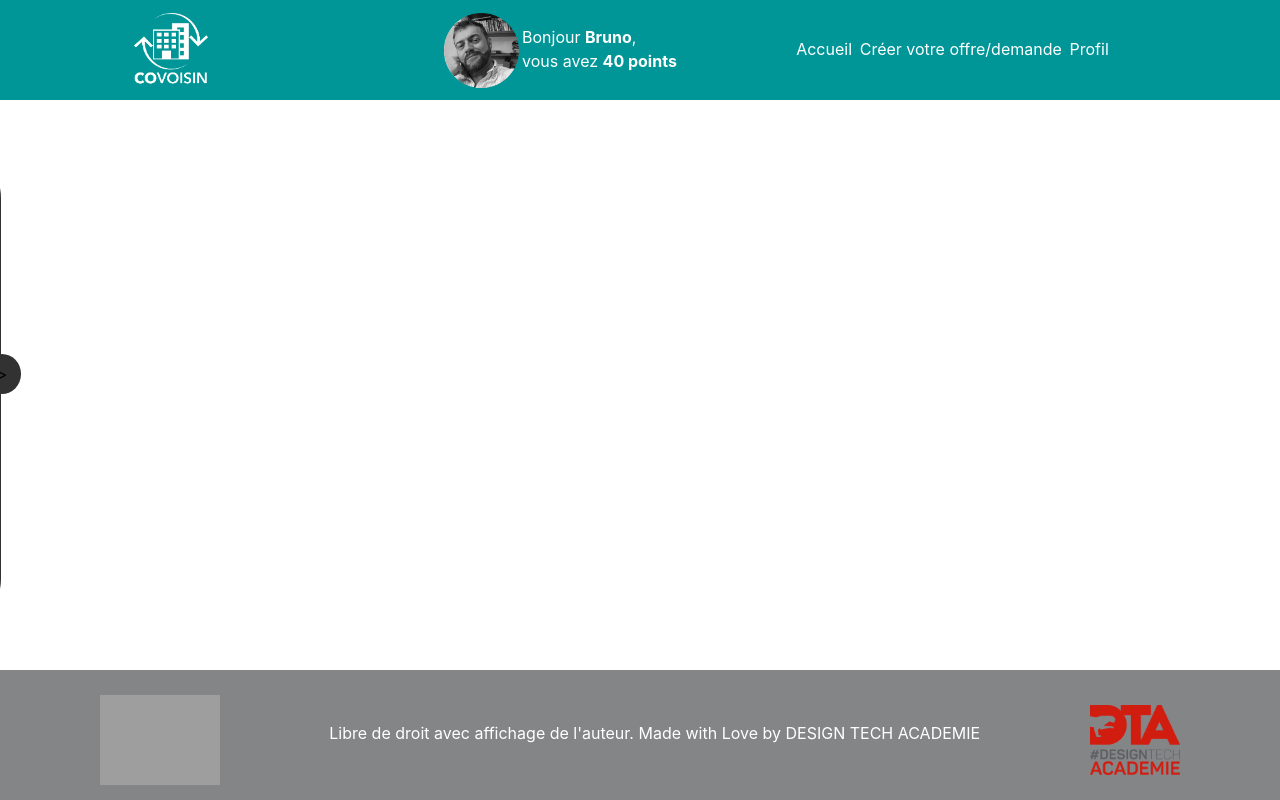
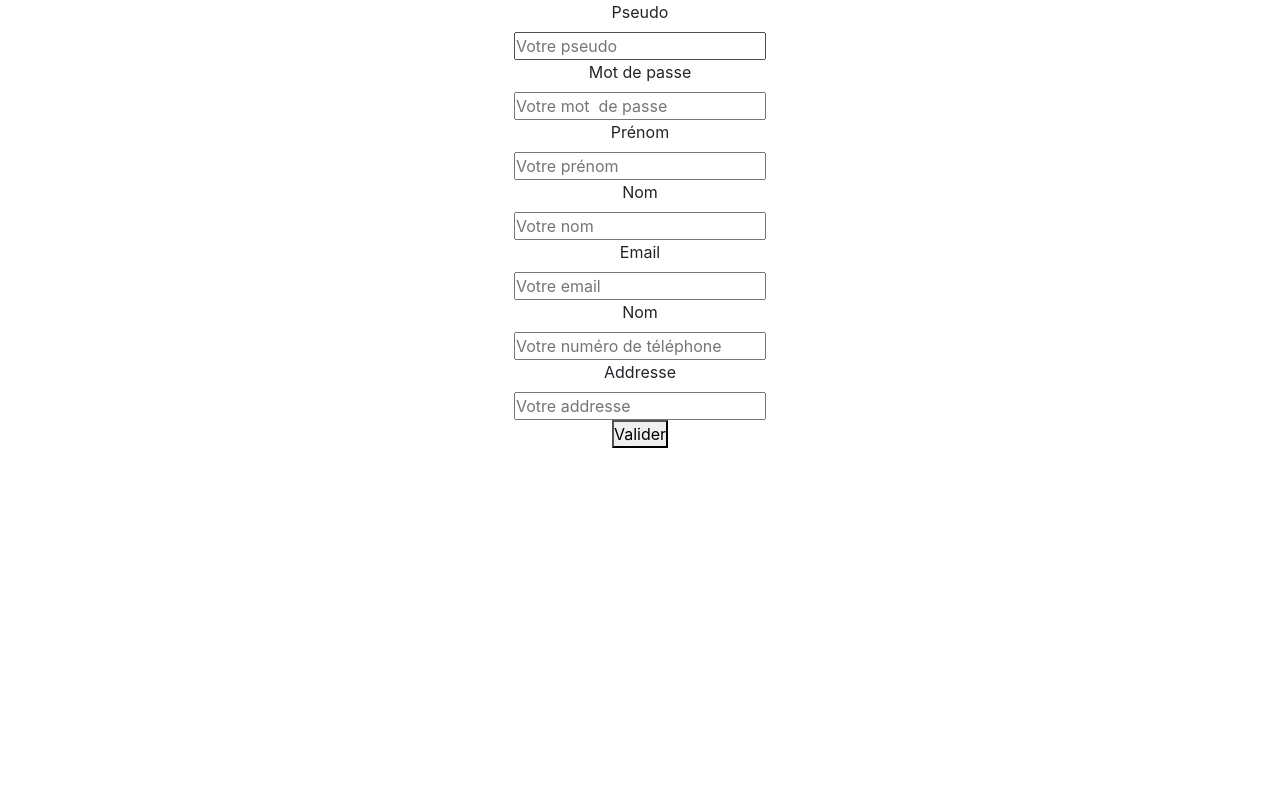
Before and after one commit to KRIVIERE/CoVoisinV2-Front, an Angular app in the folder CoVoisin-Front/: page / in a window 1280 px wide. Built offline with nearby package versions, Linux system fonts and the light colour scheme; grey boxes are pictures that could not be loaded.

Commit message:
Création du formulaire

```diff
--- a/CoVoisin-Front/src/app/app.component.css
+++ b/CoVoisin-Front/src/app/app.component.css
@@ -0,0 +1,7 @@
+form {
+  text-align: center;
+}
+
+label {
+  display: block;
+}
--- a/CoVoisin-Front/src/app/app.component.html
+++ b/CoVoisin-Front/src/app/app.component.html
@@ -1,3 +1,38 @@
-<app-header></app-header>
-<app-navigation-laterale></app-navigation-laterale>
-<app-footer></app-footer>
+<form>
+  <div>
+    <label for="pseudo">Pseudo</label>
+    <input type="text" id="pseudo" placeholder="Votre pseudo">
+  </div>
+
+  <div>
+    <label for="password">Mot de passe</label>
+    <input type="password" id="password" placeholder="Votre mot  de passe">
+  </div>
+
+  <div>
+    <label for="firstName">Prénom</label>
+    <input type="text" id="firstName" placeholder="Votre prénom">
+  </div>
+
+  <div>
+    <label for="lastName">Nom</label>
+    <input type="text" id="lastName" placeholder="Votre nom">
+  </div>
+
+  <div>
+    <label for="email">Email</label>
+    <input type="text" id="email" placeholder="Votre email">
+  </div>
+
+  <div>
+    <label for="phoneNumber">Nom</label>
+    <input type="text" id="phoneNumber" placeholder="Votre numéro de téléphone">
+  </div>
+
+  <div>
+    <label for="address">Addresse</label>
+    <input type="text" id="address" placeholder="Votre addresse">
+  </div>
+
+  <button type="submit">Valider</button>
+</form>
```
